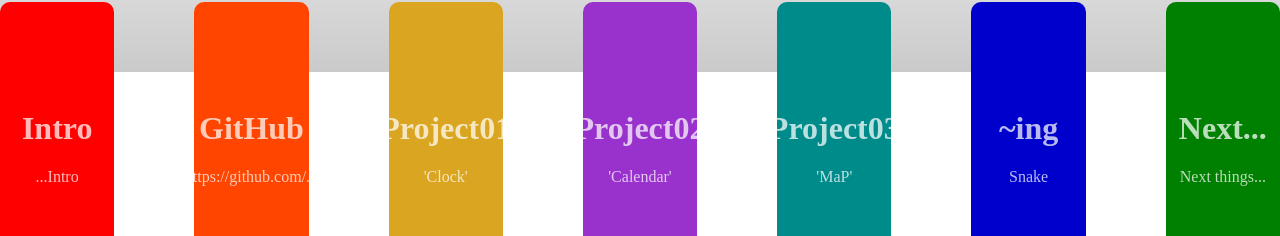
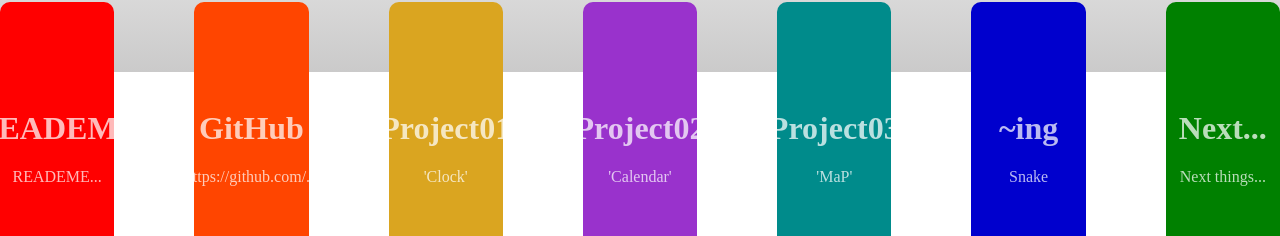
Before and after one commit to thpig0905/KTHPortfolioProject, a website: page Center/center.html in a window 1280 px wide. Shown: the part 802-1038 px from the top of the page. Drawn offline with nearby package versions, Linux system fonts and the light colour scheme; no server answers.

Commit message:
ploy add

```diff
--- a/Center/center.html
+++ b/Center/center.html
@@ -51,8 +51,8 @@
         </div>
         <div class="cards">
             <div class="card" style="background-color: red">
-                <h1>Intro</h1>
-                <a href="./Intro/intro.html">...Intro</a>
+                <h1>READEME</h1>
+                <a href="https://thpig0905.github.io/KTHPortfolio/">READEME...</a>
             </div>
             <div class="card" style="background-color: orangered">
                 <h1>GitHub</h1>
```
Also changed, not shown: Center/package.json (added, +20 -0 lines).
